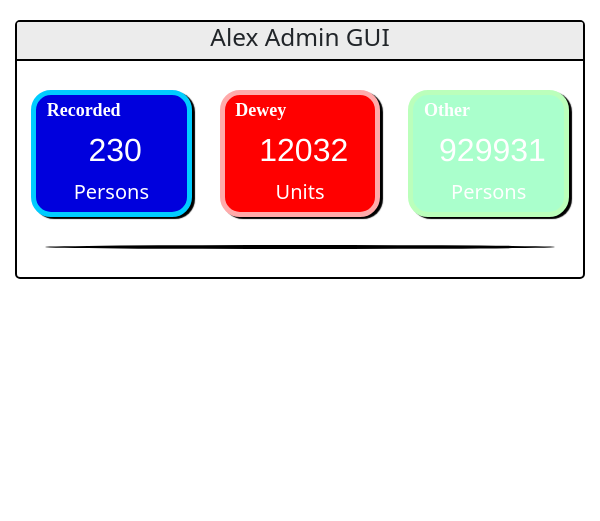
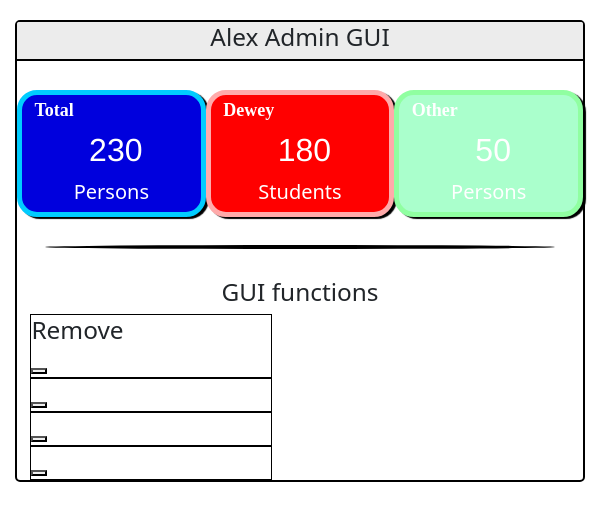
Before and after one commit to Hahalxl/soapbox, a Flask app: template templates/admin.html in a window 600 px wide. Shown: the top 521 px of the page. Run offline with Flask 3, Linux system fonts and the light colour scheme; the template is opened without the code that fills it, so the values that code supplies are empty.

Commit message:
Admin Page changes, better html and currently working on functions

```diff
--- a/static/style/adminpage.css
+++ b/static/style/adminpage.css
@@ -23,21 +23,37 @@
     margin-left: auto;
     margin-right: auto;
 }
+@media (min-width: 600px){
+    .displaying{
+        display: flex;
+        align-content: center;
+    }
+    .displaying .item{
+        margin-left: 2.5%;
+        margin-right: 2.5%;
+        width: 33%;
+        margin-top: 5%;
+        border-radius: 20px;
+        box-shadow: #000 3px 2px 1px;
+    }
+}
+@media (max-width: 600px) {
+    .displaying .item{
+    margin-top: 5%;
+    width: 60%;
+    margin-left:auto;
+    margin-right: auto;
+    border-radius: 20px;
+    box-shadow: #000 3px 2px 1px;
+}
+}
 .displaying{
-    display: flex;
     width: 100%;
     height: max-content;
     margin-bottom: 5%;
 }
 
-.displaying .item{
-    margin-top: 5%;
-    width: 33%;
-    margin-left: 2.5%;
-    margin-right: 2.5%;
-    border-radius: 20px;
-    box-shadow: #000 3px 2px 1px;
-}
+
 
 .item1{
     background-color: #00d;
@@ -55,7 +71,7 @@
 }
 .item3{
     background-color: #afc;
-    border: #bfb 5px;
+    border: #90ffa1 5px;
     color: #fff;
     border-style:solid;
     border-radius: 20px;
@@ -89,3 +105,30 @@
     border-radius: 100%;
     margin: 5%;
 }
+@media (max-width: 600px) {
+    .function-collection{
+        width: 95%;
+    }
+    .set{
+        border: #000 1px solid;
+        width: 45%;
+        margin-left: auto;
+        margin-right: auto;
+    }
+}
+/* Bigger than 600px*/
+@media (min-width: 600px){
+    .function-collection{
+            display: box;
+    }
+    .set{
+    border: #000 1px solid;
+    width: 45%;
+    margin-left: 2.5%;
+    margin-right: 2.5%;
+}
+}
+.function-label{
+        text-align: center;
+        width: 50px;
+    }
--- a/templates/admin.html
+++ b/templates/admin.html
@@ -17,23 +17,47 @@
         <div class="panel-body">
             <div class="displaying">
                 <div class="item item1">
-                    <h3 class="itemtitle">Recorded</h3>
+                    <h3 class="itemtitle">Total</h3>
                     <h3 class="itemcontent">230<h3>
                     <h5 class="itemunit">Persons</h5>
                 </div>
                 <div class="item item2">
                     <h3 class="itemtitle">Dewey</h3>
-                    <h3 class="itemcontent">12032</h3>
-                    <h5 class="itemunit">Units</h5>
+                    <h3 class="itemcontent">180</h3>
+                    <h5 class="itemunit">Students</h5>
                 </div>
                 <div class="item item3">
                     <h3 class="itemtitle">Other</h3>
-                    <h3 class="itemcontent">929931</h3>
+                    <h3 class="itemcontent">50</h3>
                     <h5 class="itemunit">Persons</h5>
                 </div>
             </div>
+            <div class="spliter"></div>
+            <div class="panel-gui">
+                <div class="gui-header panel-header-text">
+                    <h3>GUI functions</h3>
+                </div>
+                <div class="function-collection">
+                    <div class="set">
+                        <h3 class="function-label">Remove</h3>
+                        <button class="function-btn func1"></button>
+                    </div>
+                    <div class="set">
+                        <h3 class="function-label"></h3>
+                        <button class="function-btn func2"></button>
+                    </div>
+                    <div class="set">
+                        <h3 class="function-label"></h3>
+                        <button class="function-btn func3"></button>
+                    </div>
+                    <div class="set">
+                        <h3 class="function-label"></h3>
+                        <button class="function-btn func4"></button>
+                    </div>
+                </div>
+            </div>
         </div>
-        <div class="spliter"></div>
+
     </div>
 
 </body>
```
